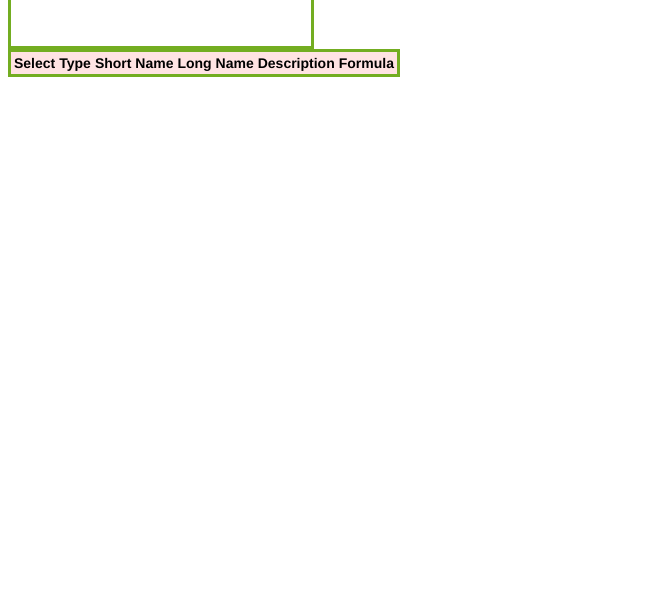
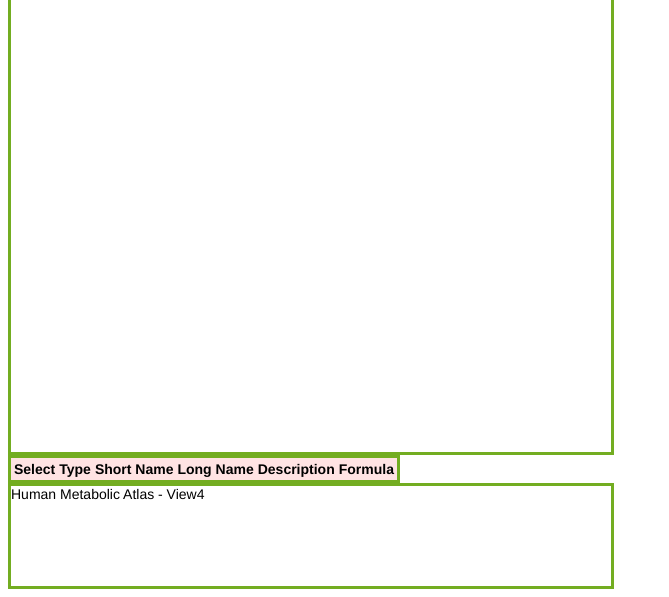
Before and after one commit to fossabot/MetabolicAtlas, a Flask app: page /view4 in a window 1280 px wide. Shown: the part 265-862 px from the top of the page, without its empty margins (0-669 px from the left). Before the commit the page ends 342 px from the top, so only its background shows below. Run offline with Flask 2, Linux system fonts and the light colour scheme; lists and menus that the app fills with data are empty; some libraries are stand-ins or nearby versions.

Commit message:
now added the view3 and toyed with the layouts a bit

```diff
--- a/hma_frontend/backend.py
+++ b/hma_frontend/backend.py
@@ -23,6 +23,10 @@ def protoview():
 def view4():
     return make_response(open('templates/view4.html').read())
 
+@app.route('/view3')
+def view3():
+    return make_response(open('templates/view3.html').read())
+
 @app.route('/<path:path>')
 def static_proxy(path):
   # send_static_file will guess the correct MIME type
--- a/hma_frontend/static/css/style.css
+++ b/hma_frontend/static/css/style.css
@@ -3,24 +3,30 @@ body {
 }
 
 #logo {
-  position: absolute;
-  left: 0;
-  top: 0;
-  background-image: url('https://raw.githubusercontent.com/angular/angular.js/master/images/logo/AngularJS-Shield.exports/AngularJS-Shield-medium.png');
-  background-size: contain;
-  background-repeat: no-repeat;
-  width: 33%;
-  height: 33%;
-  z-index: -1;
-  opacity: 0.5;
-  pointer-events: none;
+    position: static;
+    width: 600px;
+    height: 100px;
+    border: 3px solid #73AD21;
+}
+
+#footer {
+    position: static;
+    width: 600px;
+    height: 100px;
+    border: 3px solid #73AD21;
 }
 
 #cy {
-  position: static;
-  width: 300px;
-  height: 300px;
-  border: 3px solid #73AD21;
+    //height: 100%;
+    //width: 100%;
+    //position: absolute;
+    //left: 0;
+    //top: 0;
+
+    position: static;
+    width: 600px;
+    height: 600px;
+    border: 3px solid #73AD21;
 }
 
 #view4-table {
--- a/hma_frontend/static/js/view4ctrl.js
+++ b/hma_frontend/static/js/view4ctrl.js
@@ -3,7 +3,7 @@ app.controller('v4ElemsCtrl', [ '$scope', '$http', 'view4Graph', function( $scop
     // (usually better to have the srv as intermediary)
     $scope.elms = [];
     $scope.rels = [];
-
+    $http.defaults.headers.common['Authorization'] = 'Basic ' + window.btoa('hma' + ':' + 'K5U5Hxl8KG');
     $http.get('http://130.238.29.191/api/v1/enzymes/ENSG00000180011/connected_metabolites?include_expressions=true')
     .success(function(data, status, headers, config) {
         $scope.backend = data;
--- a/hma_frontend/static/js/view4model.js
+++ b/hma_frontend/static/js/view4model.js
@@ -51,12 +51,25 @@ app.factory('view4Graph', [ '$q', function( $q ){
         .selector('node')
         .css({
             'content': 'data(name)',
-              'height': 80,
-              'width': 'mapData(weight, 1, 200, 1, 200)',
+            'font-size': "42px",
+            //'height': 80,
+            //'width': 'mapData(weight, 1, 200, 1, 200)',
             'text-valign': 'center',
-                'color': 'white',
-                'text-outline-width': 2,
-                'text-outline-color': '#888'
+            'text-halign': 'center'
+            //'color': 'white',
+            //'text-outline-width': 2,
+            //'text-outline-color': '#888'
+        })
+        .selector('$node > node')
+        .css({
+            'font-size': "82px",
+            'padding-top': '1px',
+            'padding-left': '1px',
+            'padding-bottom': '1px',
+            'padding-right': '1px',
+            'text-valign': 'top',
+            'text-halign': 'center',
+            'background-color': '#bbb'
         })
         .selector('edge')
         .css({
@@ -75,8 +88,7 @@ app.factory('view4Graph', [ '$q', function( $q ){
         }),
 
         layout: {
-          name: 'cose',
-          padding: 10
+          name: 'random'
         },
 
         elements: elmsjson,
@@ -85,6 +97,7 @@ app.factory('view4Graph', [ '$q', function( $q ){
           deferred.resolve( this );
 
           cy.on('cxtdrag', 'node', function(e){
+            /*
             var node = this;
             var dy = Math.abs( e.cyPosition.x - node.position().x );
             var weight = Math.round( dy*2 );
@@ -92,6 +105,7 @@ app.factory('view4Graph', [ '$q', function( $q ){
             node.data('weight', weight);
 
             fire('onWeightChange', [ node.id(), node.data('weight') ]);
+            */
           });
         }
       });
--- a/hma_frontend/templates/index.html
+++ b/hma_frontend/templates/index.html
@@ -8,6 +8,7 @@
   <ul>
     <li><a href="protoview">Protoview</a></li>
     <li><a href="view4">View 4</a></li>
+    <li><a href="view3">View 3</a></li>
   </ul>
 </body>
 </html>
--- a/hma_frontend/templates/view4.html
+++ b/hma_frontend/templates/view4.html
@@ -11,7 +11,7 @@
 <script src="../static/js/view4ctrl.js"></script>
 </head>
 <body ng-app="app">
-  <div id="logo"></div>
+  <div id="logo">Human Metabolic Atlas - View4</div>
   <div id="cy"></div>
   <table id="view4-table" ng-controller="v4ElemsCtrl">
     <tbody>
@@ -33,6 +33,6 @@
       </tr>
     </tbody>
   </table>
-  <div id="footer"></div>
+  <div id="footer">Human Metabolic Atlas - View4</div>
 </body>
 </html>
```
Also changed, not shown: hma_frontend/templates/protoview.html (+9 -1 lines). Lines whose indentation alone changed are shown as unchanged.
